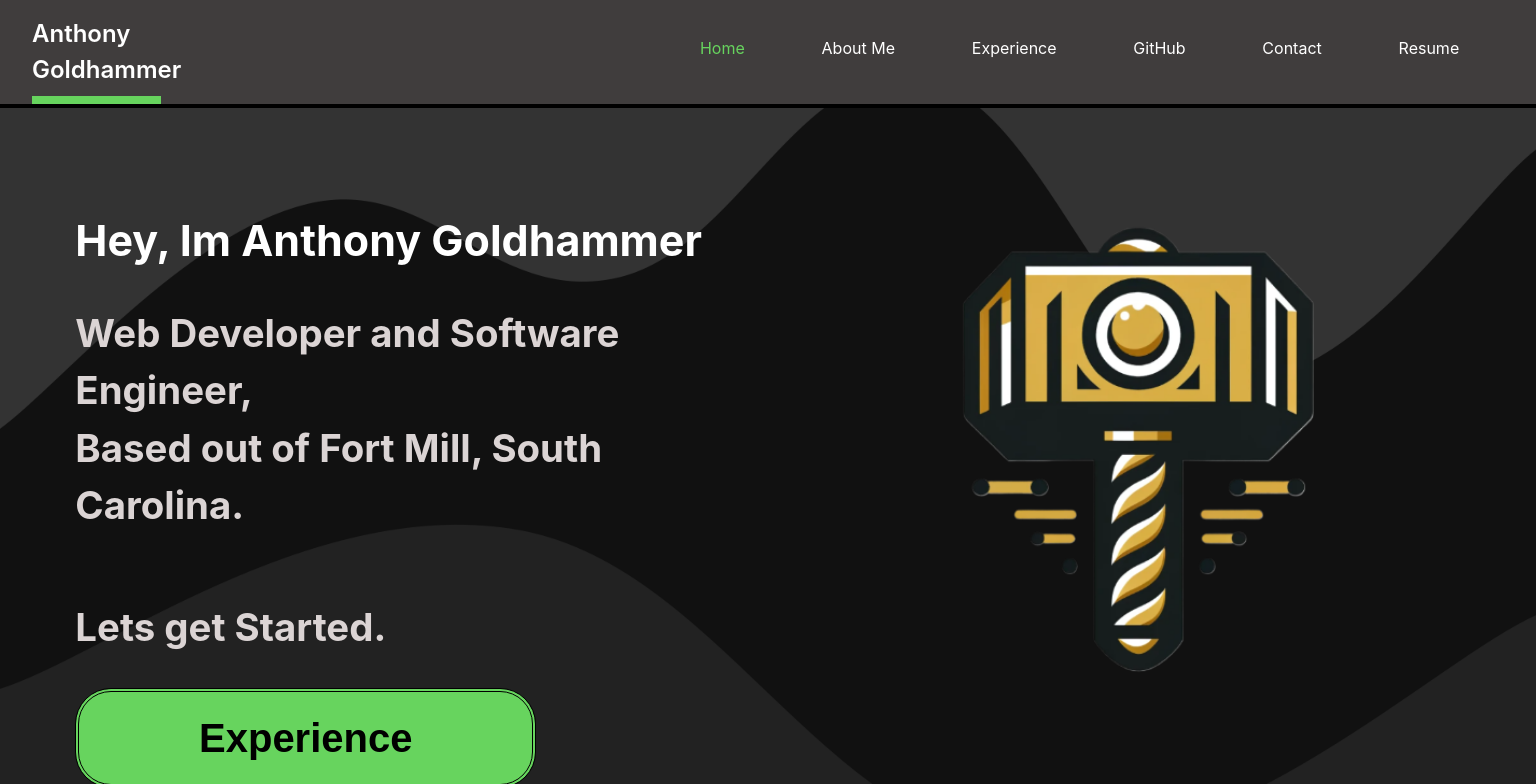
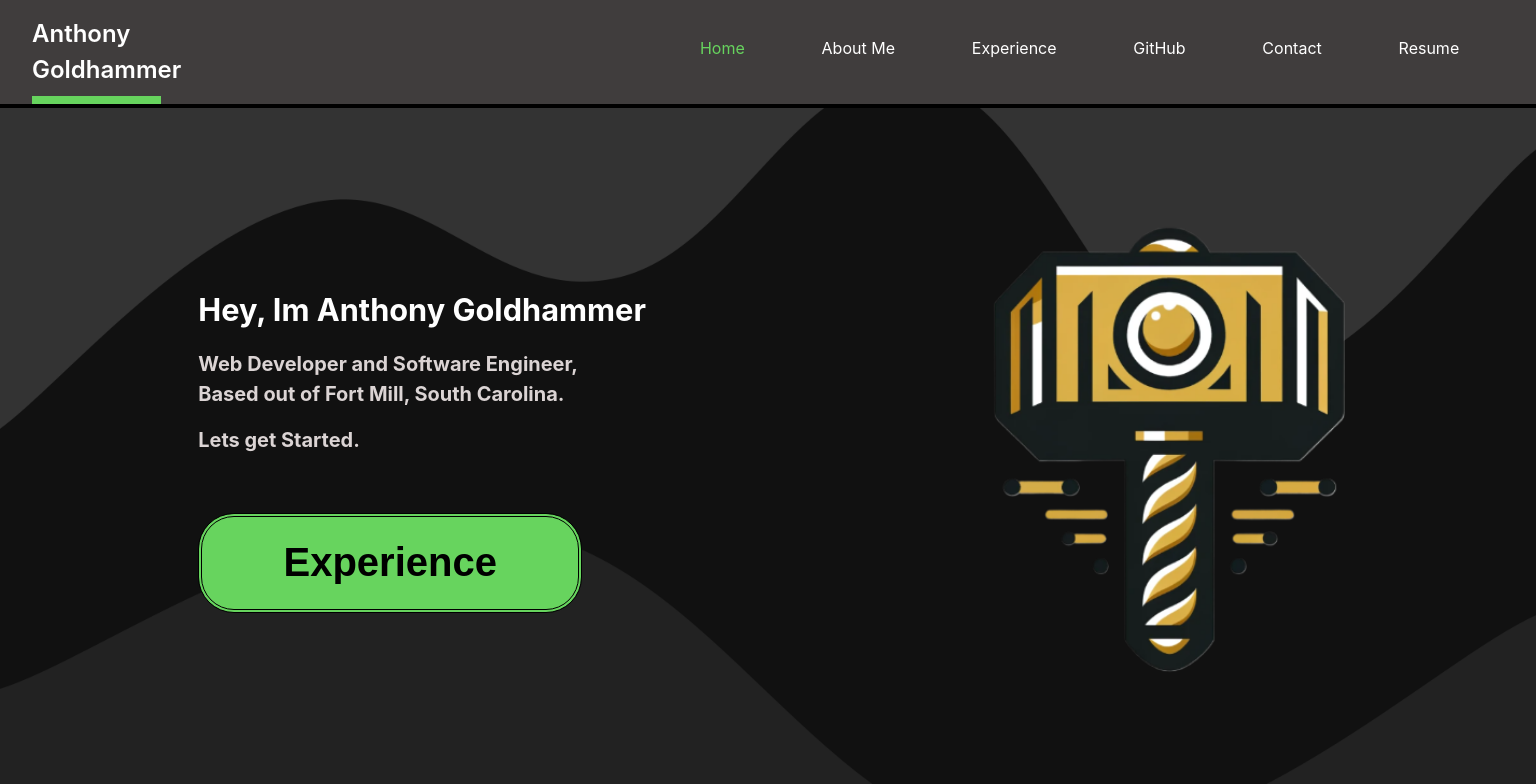
Before and after one commit to Shreklord/MyPortfolio, a React (Vite) app: page / in a window 1536 px wide. Shown: the top 784 px of the page. Built offline with nearby package versions, Linux system fonts and the light colour scheme.

Commit message:
Home Responsiveness

```diff
--- a/src/App.css
+++ b/src/App.css
@@ -14,11 +14,11 @@ html {
 }
 
 body{
-   margin: 0;
+    margin: 0;
     padding: 0;
     width: 100%;
     height: 100%;
-    overflow-x: hidden; /* Ensures no horizontal overflow */
+    overflow-x: visible; /* Ensures no horizontal overflow */
 }
 
 .main-background{
@@ -27,6 +27,7 @@ body{
   display: flex;
   justify-content: space-evenly;
   align-items: center;
+  overflow: visible;
 
 }
 
@@ -216,6 +217,7 @@ body{
 .contact_header {
   padding-top: 100px;
   font-size: 100px;
+  overflow: visible;
 }
 
 .contact_row {
@@ -223,6 +225,7 @@ body{
   flex-direction: row;
   justify-content: space-between;
   padding: 150px 200px 0px 0px;
+  overflow-x: visible;
 }
 
 .image_row {
@@ -236,6 +239,7 @@ body{
   font-size: 80px;
   padding-bottom: 15px;
   color: white;
+  overflow-x: visible;
 }
 
 .aboutme_header1 {
@@ -760,6 +764,19 @@ body{
   .contact_row{
     padding: 0;
   }
+  .contact_column{
+    margin-left: 12vw;
+    flex-direction: row;
+    overflow-y: hidden;
+    overflow-x: visible;
+    margin-left: 0vw;
+    margin-right: 0vw;
+    overflow-y: auto;
+    white-space: normal; /* Allow text to wrap */
+    word-wrap: break-word; /* Ensure long words are broken and wrap to the next line */
+    overflow-wrap: break-word;
+    box-sizing: border-box;
+  }
   .icon {
     font-size: 20vw;
     justify-content: center;
@@ -770,6 +787,18 @@ body{
     justify-content: center;
     align-items: center;
   }
+  .main-background{
+    margin-left: 12vw;
+    flex-direction: row;
+    overflow: hidden;
+    margin-left: 0vw;
+    margin-right: 0vw;
+    overflow-y: auto;
+    white-space: normal; /* Allow text to wrap */
+    word-wrap: break-word; /* Ensure long words are broken and wrap to the next line */
+    overflow-wrap: break-word;
+    box-sizing: border-box;
+  }
 }
 
 @media (min-width: 1300px){
@@ -778,40 +807,77 @@ body{
     flex-direction: row;
   }
   .home_header1{
-    font-size: 2.8vw;
+    font-size: 2vw;
   }
   .home_text1 {
-    font-size: 2.5vw;
+    font-size: 1.3vw;
 
   }
   .home_text2 {
-    font-size: 2.5vw;
+    font-size: 1.3vw;
+    margin-top: 0;
 
   }
   .experience_button{
-    width: 30vw;
+    width: 25vw;
+    /* margin-left: 10vw; */
+    margin-top: 5vh;
   }
   .goldhammer_image{
     width: 30vw;
     height: 35vw;
   }
+  .home_column{
+    padding-bottom: 12vh;
+    margin-left: 8vw;
+  }
+
   /* About Me */
   .about_me_column{
     padding-left: 4vw;
+    padding-bottom: 7vh;
   }
   .aboutme_header1{
     margin-top: 10vh;
-    font-size: 3vw;
+    font-size: 2vw;
     margin-bottom: 0;
 
   }
   .about_me_text1{
-    font-size: 1.5vw;
+    font-size: 1.3vw;
   }
   .about_me_image{
     width: 25vw;
     height: 30vw;
     border-width: 3vw;
+  }
+  /* Contact */
+  .contact_header{
+    font-size: 3vw;
+    /* position: relative;
+    right: 5vw;  */
+    overflow: visible;
+  }
+  .contact_row{
+    overflow: visible;
+    /* position: relative;
+    right: 5vw; */
+
+  }
+  .contact_column{
+    overflow-x: visible;
+
+  }
+  .icon {
+    font-size: 10vw;
+  }
+  .icons {
+    gap: 4vw;
+    margin-left: 1vw;
+    margin-right: 1vw;
+  }
+  .main-background{
+    overflow: visible;
   }
 }
 
@@ -829,8 +895,11 @@ body{
     padding-bottom: 20vh;
   }
   .contact_column{
-    padding-top: 190vh;
+    padding-top: 120vh;
     padding-bottom: 20vh;
+  }
+  .icons{
+    flex-direction: row !important;
   }
 
 
```
